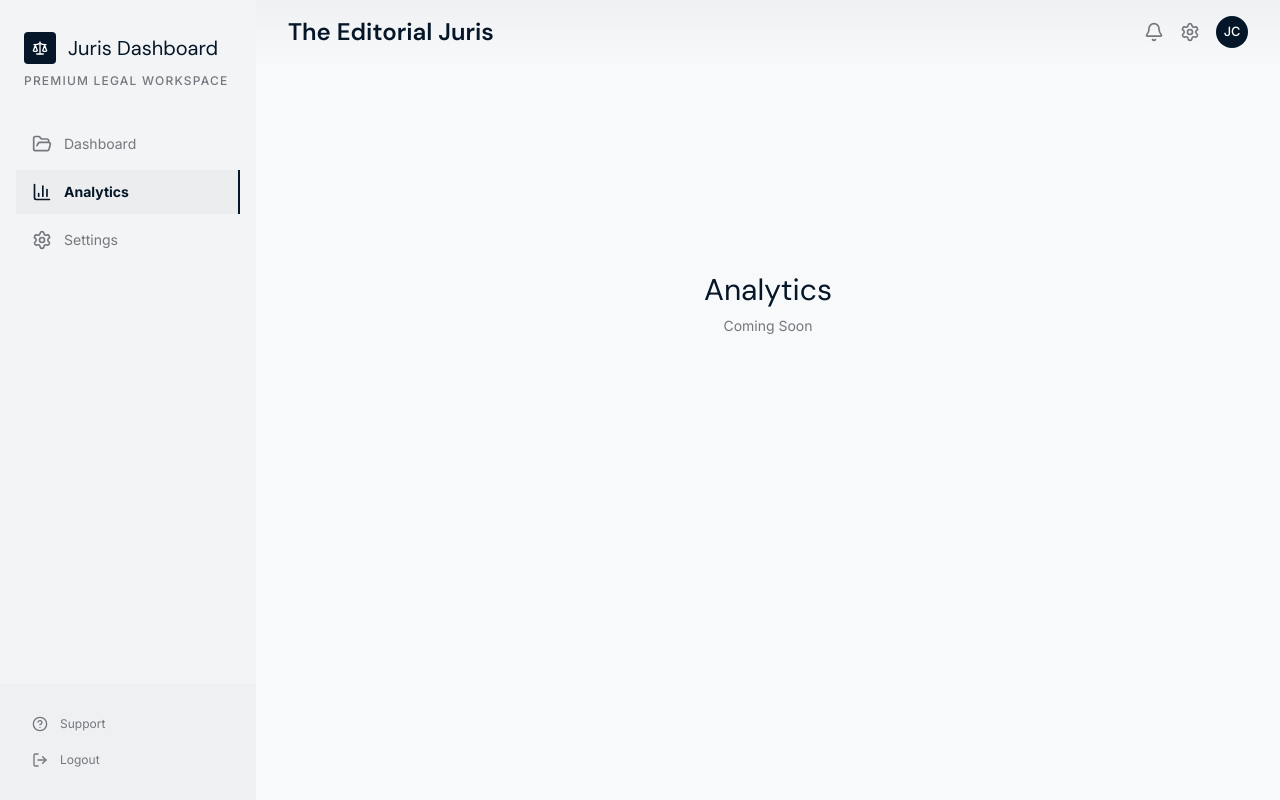
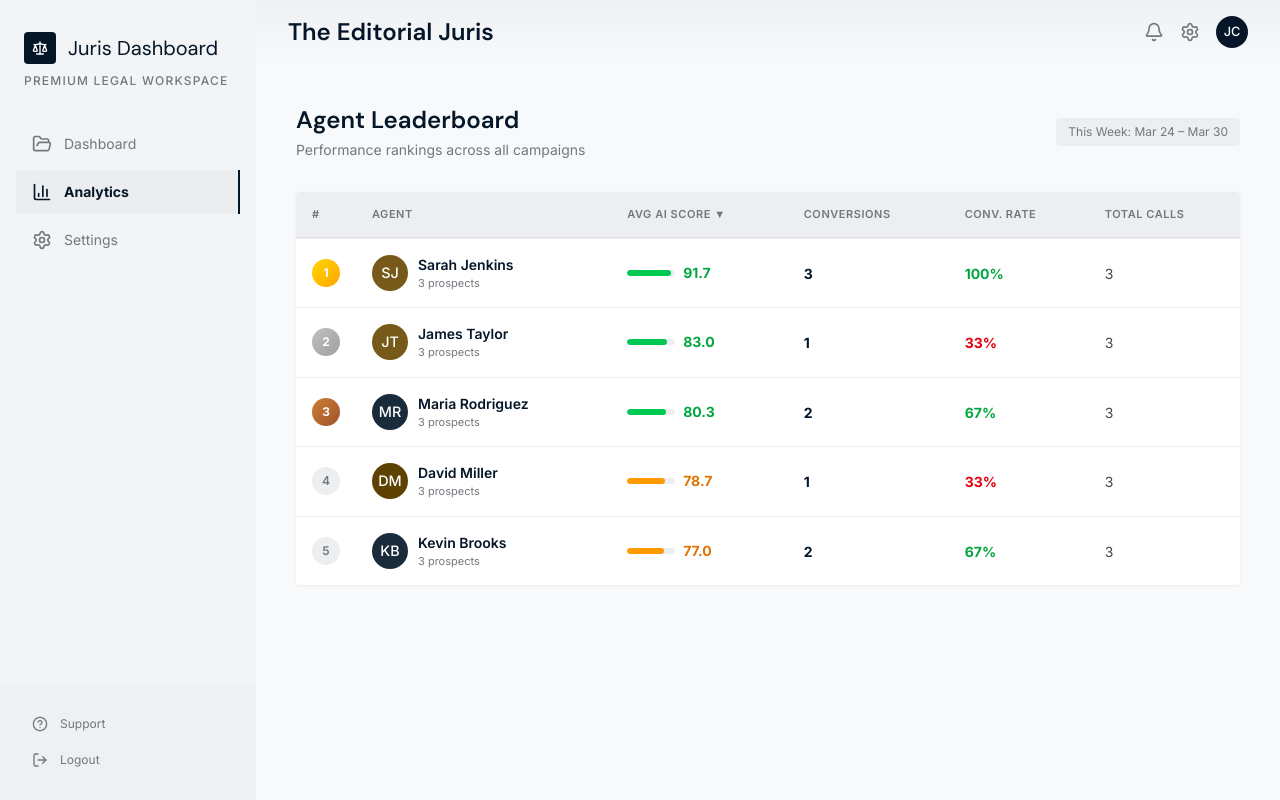
Before and after one commit to adamszeptycki/innovative-intake, a Next.js app: page /analytics in a window 1280 px wide. Built offline with nearby package versions, Linux system fonts and the light colour scheme.

Commit message:
feat: add agent leaderboard to analytics page

```diff
--- a/app/analytics/page.tsx
+++ b/app/analytics/page.tsx
@@ -1,10 +1,34 @@
+"use client";
+
+import { useMemo } from "react";
+import { AgentLeaderboard } from "@/components/agent-leaderboard";
+import { computeAgentMetrics } from "@/lib/agent-utils";
+import { agents, prospects } from "@/lib/mock-data";
+
 export default function AnalyticsPage() {
+  const metrics = useMemo(
+    () => computeAgentMetrics(agents, prospects),
+    []
+  );
+
   return (
-    <div className="flex items-center justify-center min-h-[60vh]">
-      <div className="text-center space-y-2">
-        <h2 className="font-headline text-3xl text-primary">Analytics</h2>
-        <p className="text-sm text-outline">Coming Soon</p>
+    <div className="p-10 max-w-7xl mx-auto">
+      <div className="mb-8">
+        <div className="flex justify-between items-center">
+          <div>
+            <h1 className="font-headline text-2xl font-semibold text-primary">
+              Agent Leaderboard
+            </h1>
+            <p className="text-sm text-outline mt-1">
+              Performance rankings across all campaigns
+            </p>
+          </div>
+          <span className="text-xs text-outline bg-surface-container px-3 py-1.5 rounded-sm">
+            This Week: Mar 24 – Mar 30
+          </span>
+        </div>
       </div>
+      <AgentLeaderboard metrics={metrics} />
     </div>
   );
 }
--- /dev/null
+++ b/components/agent-leaderboard.tsx
@@ -0,0 +1,160 @@
+"use client";
+
+import { useState, useMemo } from "react";
+import { Avatar } from "./avatar";
+import type { AgentMetrics, SortField, SortDirection } from "@/lib/agent-utils";
+import { sortAgentMetrics } from "@/lib/agent-utils";
+
+const MEDAL_GRADIENTS = [
+  "linear-gradient(135deg, #FFD700, #FFA500)",
+  "linear-gradient(135deg, #C0C0C0, #A0A0A0)",
+  "linear-gradient(135deg, #CD7F32, #A0522D)",
+];
+
+function scoreColor(score: number): string {
+  if (score >= 80) return "text-green-600";
+  if (score >= 40) return "text-amber-600";
+  return "text-red-600";
+}
+
+function scoreBarColor(score: number): string {
+  if (score >= 80) return "bg-green-500";
+  if (score >= 40) return "bg-amber-500";
+  return "bg-red-500";
+}
+
+function rateColor(rate: number): string {
+  if (rate >= 0.6) return "text-green-600";
+  if (rate >= 0.4) return "text-amber-600";
+  return "text-red-600";
+}
+
+interface Props {
+  metrics: AgentMetrics[];
+}
+
+export function AgentLeaderboard({ metrics }: Props) {
+  const [sortField, setSortField] = useState<SortField>("avgAiScore");
+  const [sortDirection, setSortDirection] = useState<SortDirection>("desc");
+
+  const sorted = useMemo(
+    () => sortAgentMetrics(metrics, sortField, sortDirection),
+    [metrics, sortField, sortDirection]
+  );
+
+  function handleSort(field: SortField) {
+    if (sortField === field) {
+      setSortDirection((d) => (d === "desc" ? "asc" : "desc"));
+    } else {
+      setSortField(field);
+      setSortDirection("desc");
+    }
+  }
+
+  function sortIndicator(field: SortField) {
+    if (sortField !== field) return "";
+    return sortDirection === "desc" ? " ▼" : " ▲";
+  }
+
+  return (
+    <div className="bg-surface-container-lowest rounded-sm overflow-hidden shadow-[0_1px_3px_rgba(0,0,0,0.06)]">
+      <table className="w-full">
+        <thead>
+          <tr className="bg-surface-container border-b-2 border-outline-variant/30">
+            <th className="py-3.5 px-4 text-left text-[11px] uppercase tracking-wider text-outline font-semibold w-14">
+              #
+            </th>
+            <th className="py-3.5 px-4 text-left text-[11px] uppercase tracking-wider text-outline font-semibold">
+              Agent
+            </th>
+            <th
+              className="py-3.5 px-4 text-left text-[11px] uppercase tracking-wider text-outline font-semibold cursor-pointer hover:text-primary transition-colors"
+              onClick={() => handleSort("avgAiScore")}
+            >
+              Avg AI Score{sortIndicator("avgAiScore")}
+            </th>
+            <th
+              className="py-3.5 px-4 text-left text-[11px] uppercase tracking-wider text-outline font-semibold cursor-pointer hover:text-primary transition-colors"
+              onClick={() => handleSort("conversions")}
+            >
+              Conversions{sortIndicator("conversions")}
+            </th>
+            <th
+              className="py-3.5 px-4 text-left text-[11px] uppercase tracking-wider text-outline font-semibold cursor-pointer hover:text-primary transition-colors"
+              onClick={() => handleSort("conversionRate")}
+            >
+              Conv. Rate{sortIndicator("conversionRate")}
+            </th>
+            <th className="py-3.5 px-4 text-left text-[11px] uppercase tracking-wider text-outline font-semibold">
+              Total Calls
+            </th>
+          </tr>
+        </thead>
+        <tbody>
+          {sorted.map((m, i) => (
+            <tr
+              key={m.agent.id}
+              className="border-b border-surface-container last:border-b-0 hover:bg-surface-container-low/50 transition-colors"
+            >
+              <td className="py-4 px-4">
+                {i < 3 ? (
+                  <span
+                    className="inline-flex items-center justify-center w-7 h-7 rounded-full text-white text-xs font-bold"
+                    style={{ background: MEDAL_GRADIENTS[i] }}
+                  >
+                    {i + 1}
+                  </span>
+                ) : (
+                  <span className="inline-flex items-center justify-center w-7 h-7 rounded-full bg-surface-container text-outline text-xs font-semibold">
+                    {i + 1}
+                  </span>
+                )}
+              </td>
+              <td className="py-4 px-4">
+                <div className="flex items-center gap-2.5">
+                  <Avatar name={m.agent.name} size={36} />
+                  <div>
+                    <div className="text-sm font-semibold text-primary">
+                      {m.agent.name}
+                    </div>
+                    <div className="text-[11px] text-outline">
+                      {m.totalCalls} prospects
+                    </div>
+                  </div>
+                </div>
+              </td>
+              <td className="py-4 px-4">
+                <div className="flex items-center gap-2">
+                  <div className="w-12 h-1.5 bg-surface-container rounded-full overflow-hidden">
+                    <div
+                      className={`h-full rounded-full ${scoreBarColor(m.avgAiScore)}`}
+                      style={{ width: `${m.avgAiScore}%` }}
+                    />
+                  </div>
+                  <span className={`text-sm font-bold ${scoreColor(m.avgAiScore)}`}>
+                    {m.avgAiScore.toFixed(1)}
+                  </span>
+                </div>
+              </td>
+              <td className="py-4 px-4">
+                <span className="text-sm font-bold text-primary">
+                  {m.conversions}
+                </span>
+              </td>
+              <td className="py-4 px-4">
+                <span className={`text-sm font-bold ${rateColor(m.conversionRate)}`}>
+                  {Math.round(m.conversionRate * 100)}%
+                </span>
+              </td>
+              <td className="py-4 px-4">
+                <span className="text-sm text-on-surface-variant">
+                  {m.totalCalls}
+                </span>
+              </td>
+            </tr>
+          ))}
+        </tbody>
+      </table>
+    </div>
+  );
+}
```
